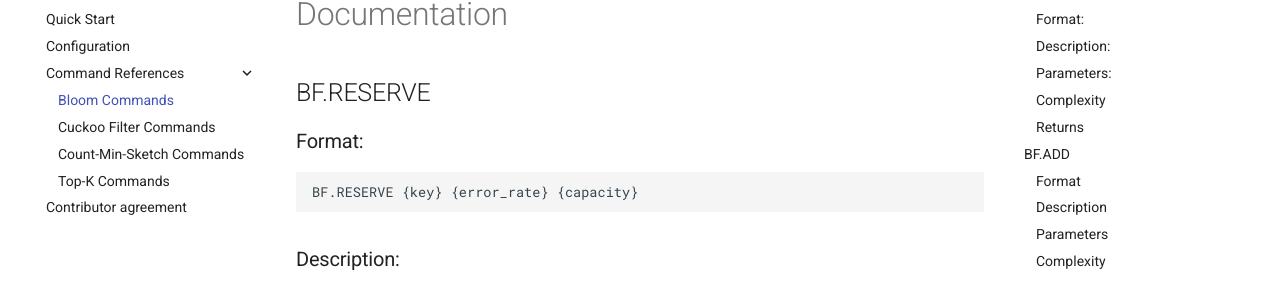
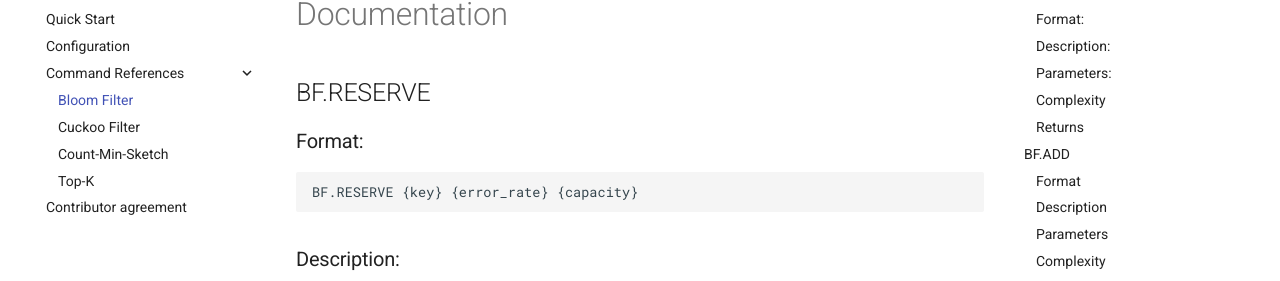
Before and after one commit to RedisBloom/RedisBloom, an MkDocs documentation site: the page built from docs/Bloom_Commands.md, in a window 1280 px wide. Shown: the part 146-427 px from the top of the page. Built offline with MkDocs 1.6.1 and Material for MkDocs 9.7.7, drawn with Linux system fonts in a browser that asks for light colours; comment, search, counter and statistics services are not loaded; old or Windows-style settings are respelled for this version of MkDocs.

```diff
--- a/mkdocs.yml
+++ b/mkdocs.yml
@@ -35,8 +35,8 @@
     - 'Quick Start': 'Quick_Start.md'
     - 'Configuration': 'Configuration.md'
     - Command References:
-      - 'Bloom Commands': 'Bloom_Commands.md'
-      - 'Cuckoo Filter Commands': 'Cuckoo_Commands.md'
-      - 'Count-Min-Sketch Commands': 'CountMinSketch_Commands.md'
-      - 'Top-K Commands': 'TopK_Commands.md'
+      - 'Bloom Filter': 'Bloom_Commands.md'
+      - 'Cuckoo Filter': 'Cuckoo_Commands.md'
+      - 'Count-Min-Sketch': 'CountMinSketch_Commands.md'
+      - 'Top-K': 'TopK_Commands.md'
     - 'Contributor agreement': 'contrib.md'
```
